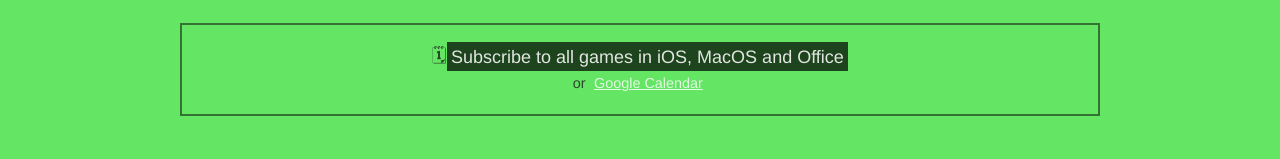
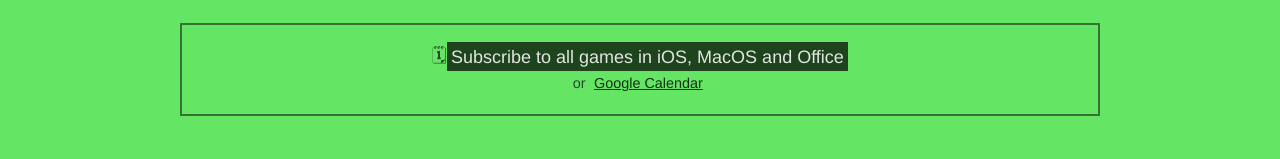
Before and after one commit to sportstimes/footballcal, a Gatsby site: page / in a window 1280 px wide. Shown: the part 170-329 px from the top of the page. Built offline with nearby package versions, Linux system fonts and the light colour scheme; Gatsby itself is replaced by a stand-in of ours.

Commit message:
Black link text for Google Cal in subscribe

```diff
--- a/src/components/subscribe.js
+++ b/src/components/subscribe.js
@@ -17,7 +17,7 @@
             style={{
               textDecoration: `underline`,
               background: `none`,
-              color: `rgba(255,255,255,0.8)`
+              color: `rgba(0,0,0,0.8)`
             }}>Google Calendar</a>
         </small>
       </p>
```
